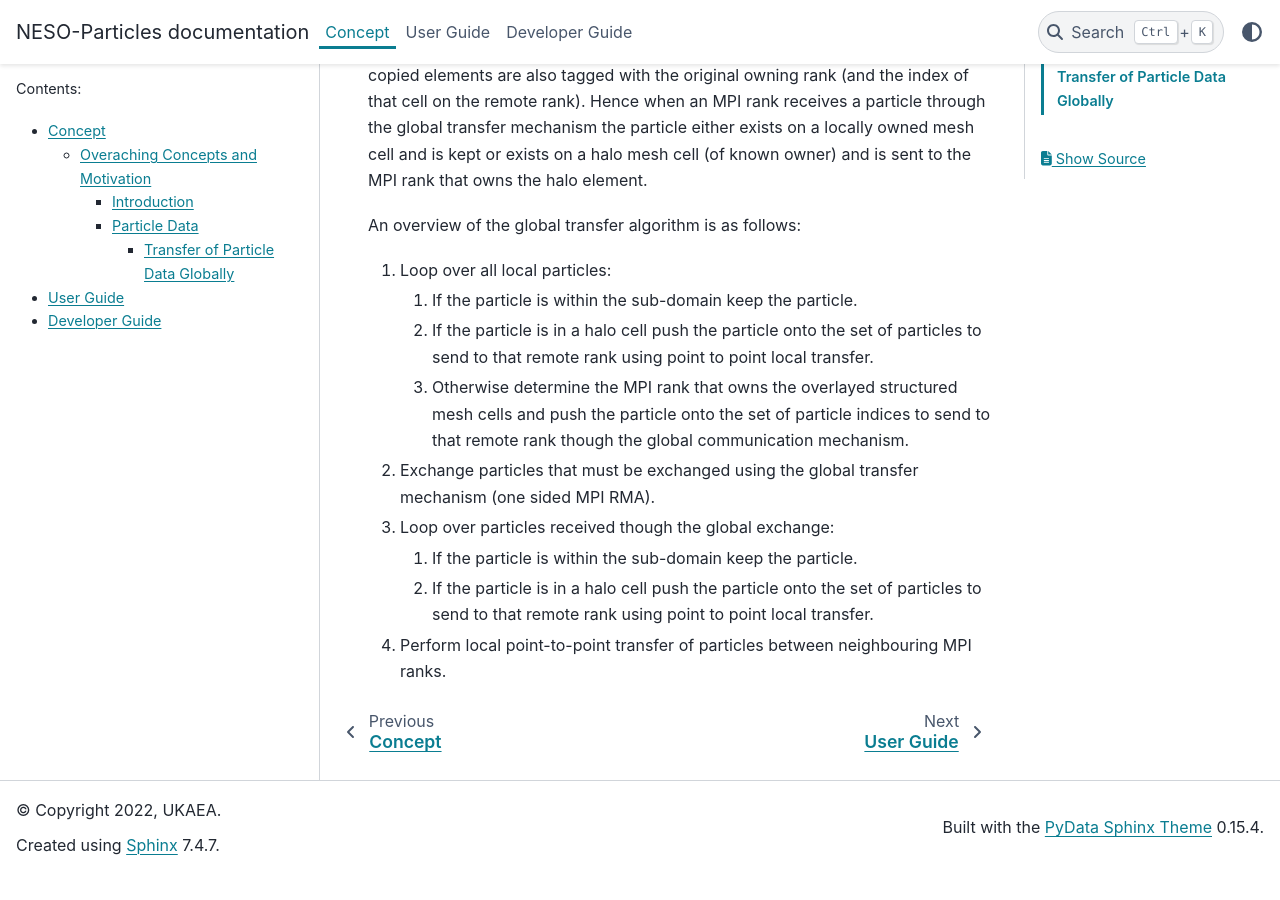
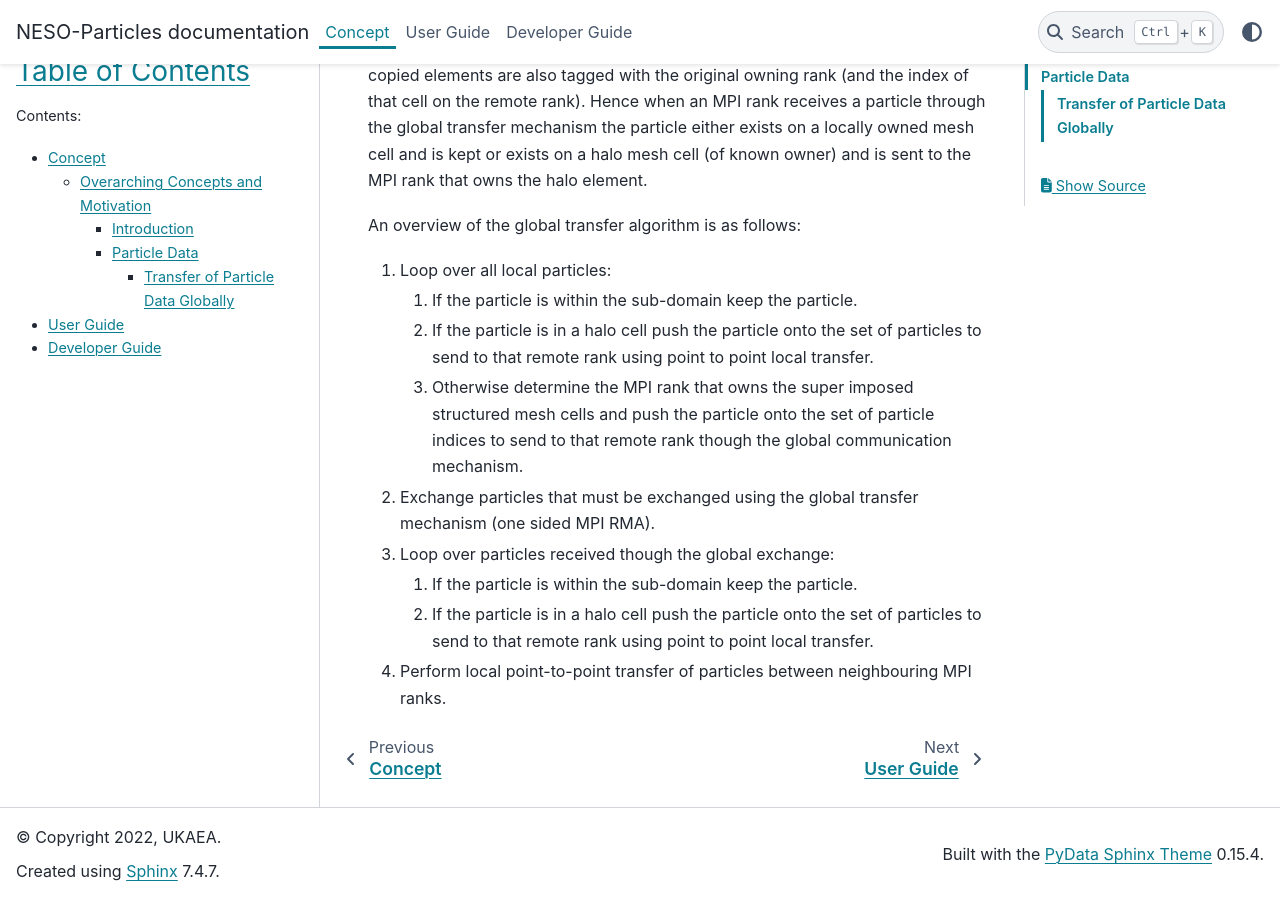
Before and after one commit to ExCALIBUR-NEPTUNE/NESO-Particles, a Sphinx documentation site: the page built from docs/sphinx/source/concept/concept.rst, in a window 1280 px wide and 900 px high, scrolled down 5033 px. Built offline with Sphinx 7.4.7 and the PyData theme 0.15.4, drawn with Linux system fonts in a browser that asks for light colours; before the commit the page ends 5907 px from its top, so only the background shows below that; some of the changed text lies outside the part shown.

Commit message:
spelling fixes for docs

```diff
--- a/docs/sphinx/source/concept/concept.rst
+++ b/docs/sphinx/source/concept/concept.rst
@@ -1,6 +1,6 @@
-**********************************
-Overaching Concepts and Motivation
-**********************************
+***********************************
+Overarching Concepts and Motivation
+***********************************
 
 Introduction
 ============
@@ -115,7 +115,7 @@
 
    1. If the particle is within the sub-domain keep the particle.
    2. If the particle is in a halo cell push the particle onto the set of particles to send to that remote rank using point to point local transfer.
-   3. Otherwise determine the MPI rank that owns the overlayed structured mesh cells and push the particle onto the set of particle indices to send to that remote rank though the global communication mechanism.
+   3. Otherwise determine the MPI rank that owns the super imposed structured mesh cells and push the particle onto the set of particle indices to send to that remote rank though the global communication mechanism.
 2. Exchange particles that must be exchanged using the global transfer mechanism (one sided MPI RMA).
 3. Loop over particles received though the global exchange:
 
```
